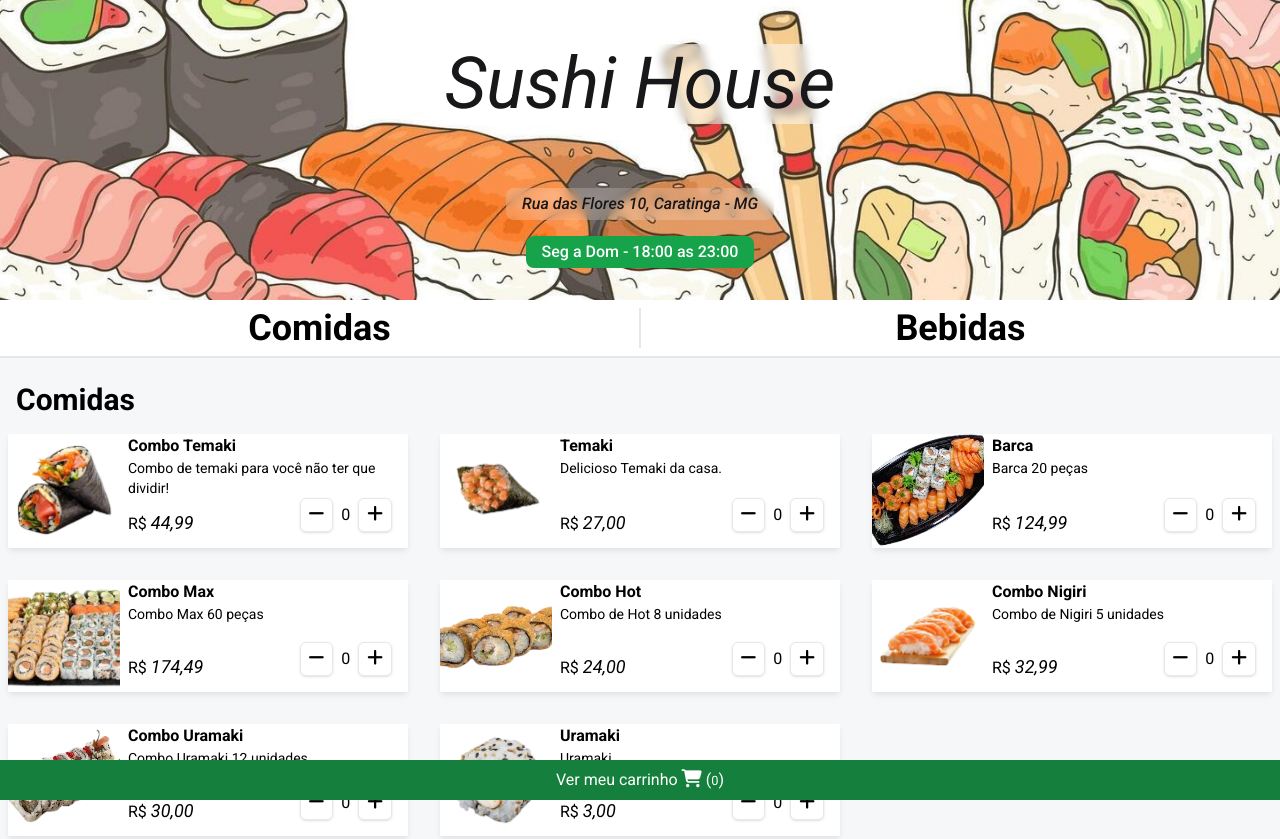
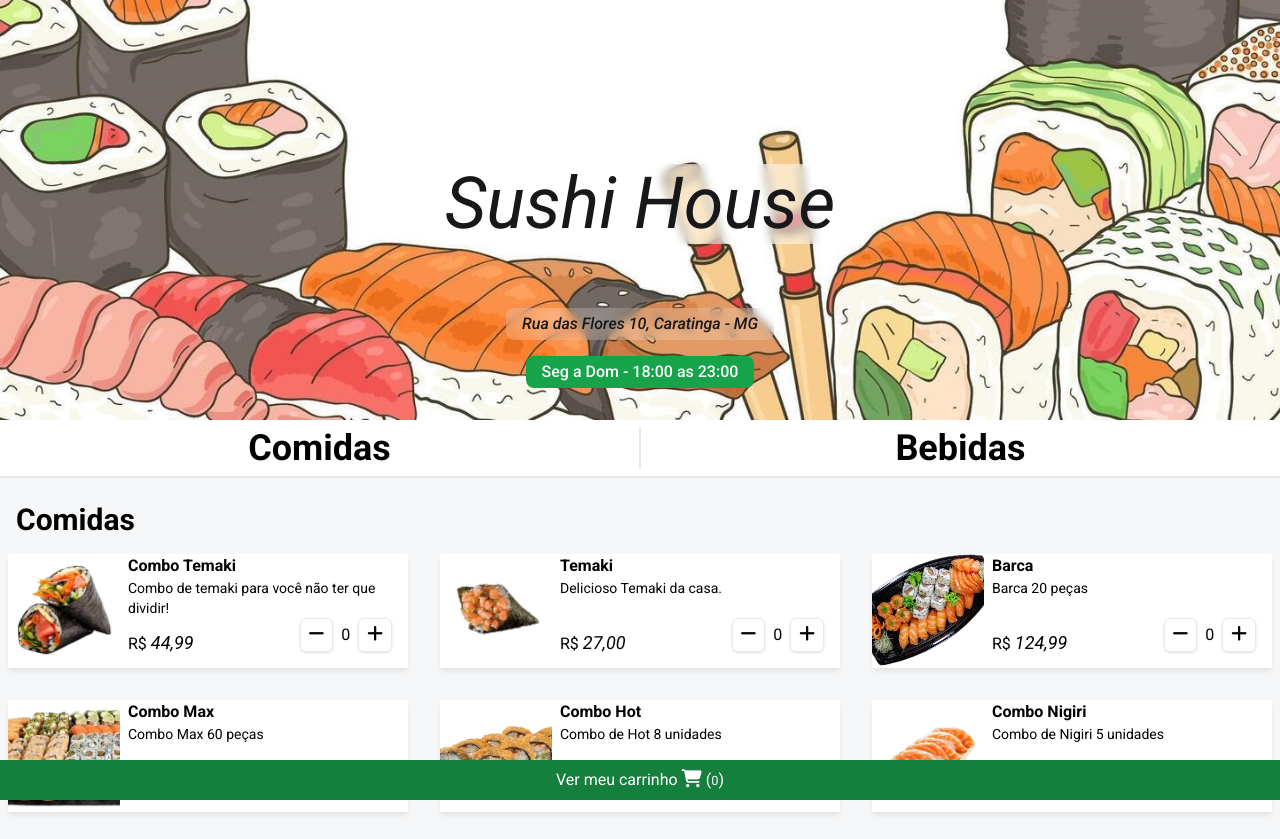
Before and after one commit to andreldgraciano/Cardapio, a website: page index.html in a window 1280 px wide. Shown: the top 839 px of the page. Drawn offline with Linux system fonts and the light colour scheme.

Commit message:
h1 banner

```diff
--- a/index.html
+++ b/index.html
@@ -19,12 +19,13 @@
 <body>
 
     <!-- Header -->
-    <header class="relative w-full h-[300px] md:h-[420] bg-white max-w-7xl">
-        <div id="banner" class="absolute inset-0 bg-cover bg-center sm:bg-bottom saturate-[1.7]" style="background-image: url('./assets/images/bg.jpg');"></div>
-        <div class="w-full h-full flex flex-col justify-end items-center pb-8">
+    <header class="relative w-full h-[300px] md:h-[420px] bg-white max-w-7xl z-0">
+        <div id="banner" class="absolute inset-0 w-full bg-cover bg-center sm:bg-bottom saturate-[1.7] z-10" style="background-image: url('./assets/images/bg.jpg');"></div>
+        <div class="absolute w-full h-full flex flex-col justify-end items-center pb-8 z-20">
             <h1
                 class="text-zinc-900 text-5xl sm:text-6xl italic md:text-7xl mb-8 sm:mb-12 md:mb-16 lg:mb-16 md:bg-white/50 md:backdrop-blur-sm md:px-4 md:py-1 md:rounded-md">
-                Sushi House</h1>
+                Sushi House
+            </h1>
             <address class="text-zinc-900 font-medium bg-white/20 backdrop-blur-sm px-4 py-1 rounded-lg ">Rua das
                 Flores 10, Caratinga - MG</address>
             <div id="date-span" class="relative bg-green-600 px-4 py-1 rounded-lg mt-4">
```
Also changed, not shown: assets/styles/output.css.
